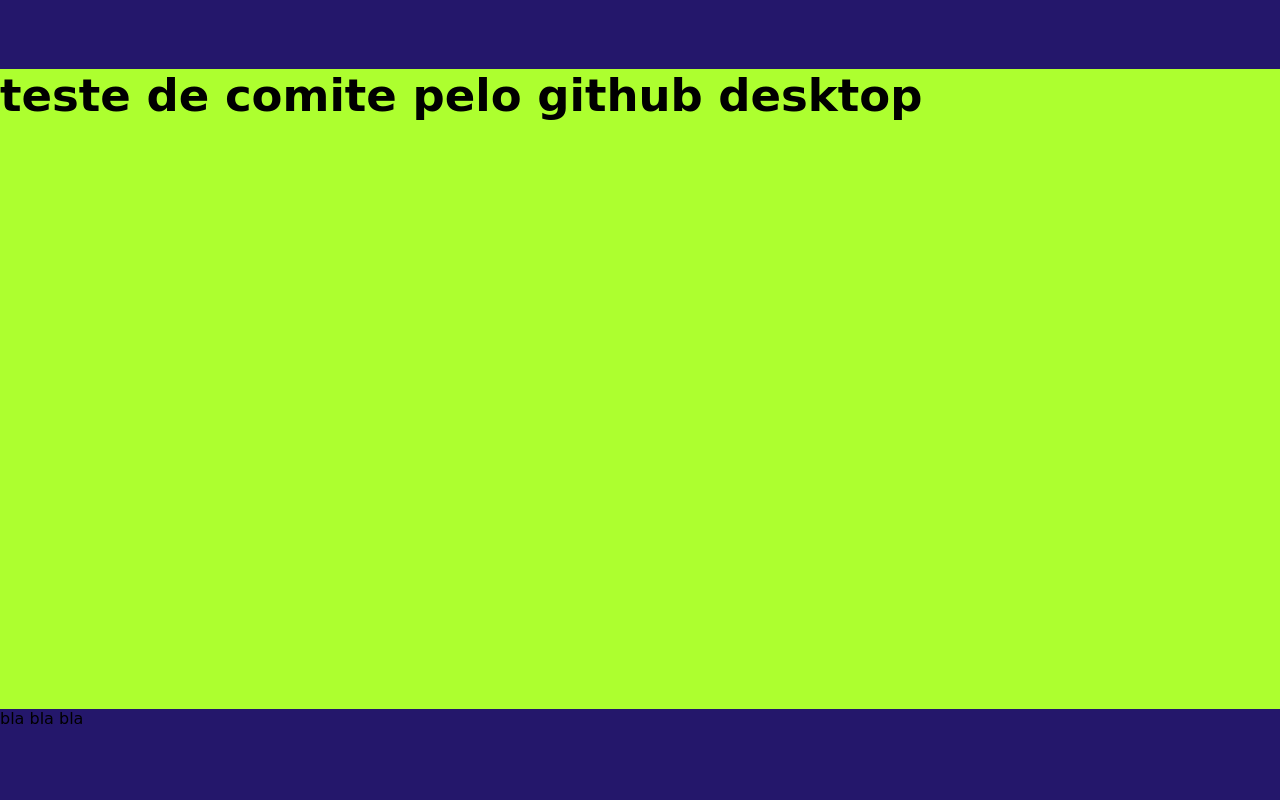
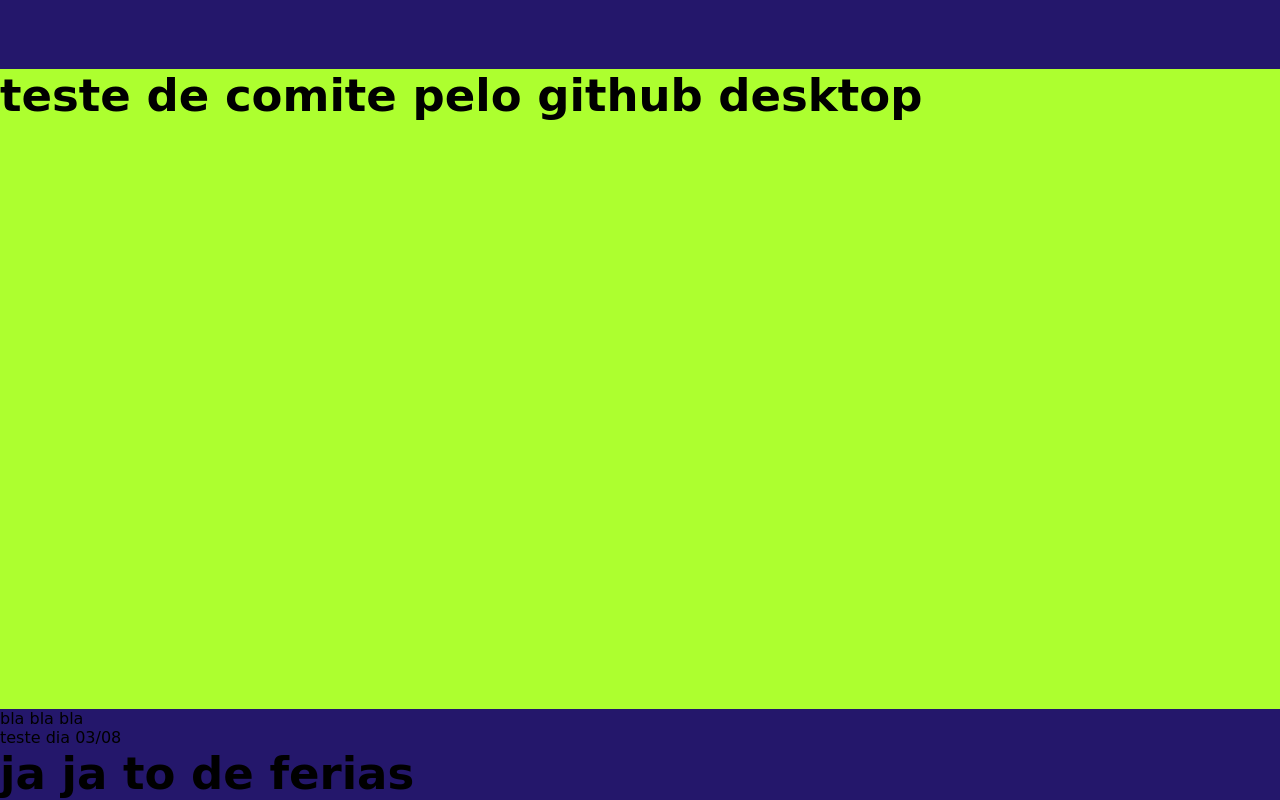
Before and after one commit to marcosmonken/Curriculum, a plain HTML site: page index.html in a window 1280 px wide. Shown: the part 2823-3623 px from the top of the page. Before the commit the page ends 3551 px from the top, so only its background shows below. Drawn offline with Linux system fonts and the light colour scheme; a web font is replaced by a local one.

Commit message:
dia 03-08

```diff
--- a/index.html
+++ b/index.html
@@ -145,6 +145,8 @@
  </div>
  <div teste 2>
      <p> bla bla bla </p>
+     <p>teste dia 03/08</p>
+     <h1>ja ja to de ferias</h1>
  </div>
  </body>
 
```
